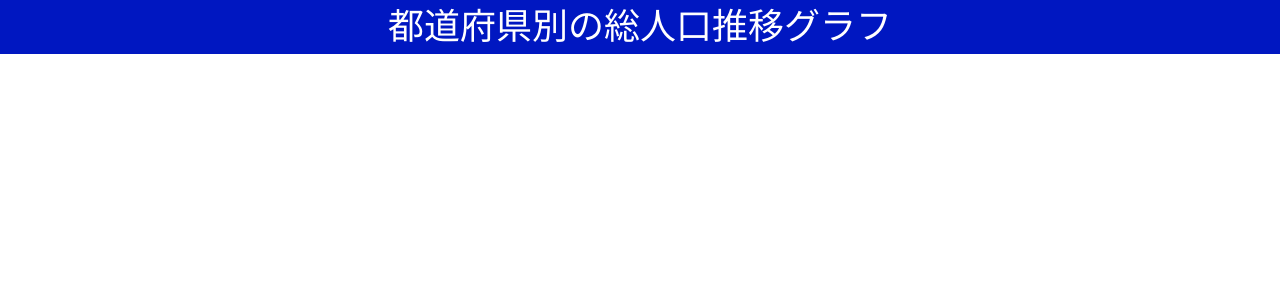
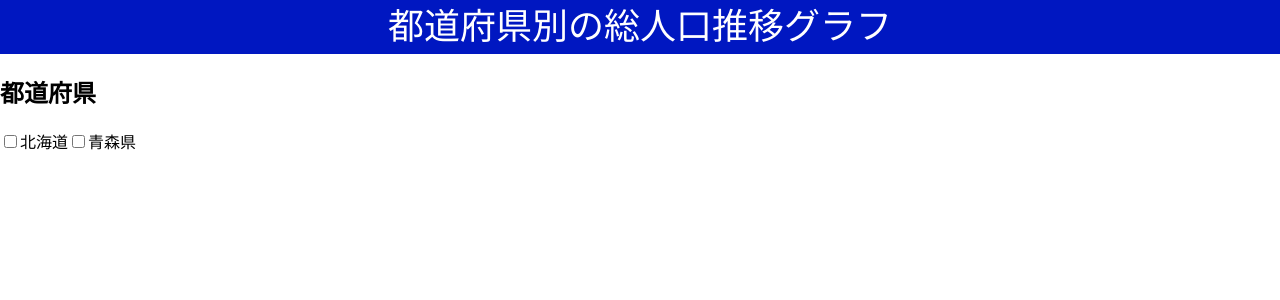
Before and after one commit to shokixxx/japan-population-graph, a React (Create React App) app: page / in a window 1280 px wide. Shown: the top 300 px of the page. Built offline with nearby package versions, Linux system fonts and the light colour scheme.

Commit message:
CheckBoxコンポネートを追加

```diff
--- a/src/App.tsx
+++ b/src/App.tsx
@@ -1,10 +1,20 @@
+import CheckBox from './components/CheckBox'
 import Header from './components/Header'
 
 const App = () => {
+  const prefectures = ['北海道', '青森県']
   return (
-    <div className="App">
-      <Header />
-    </div>
+    <>
+      <div className="App">
+        <Header />
+        <main>
+          <h2>都道府県</h2>
+          {prefectures.map((prefecture, index) => (
+            <CheckBox key={index} label={prefecture} />
+          ))}
+        </main>
+      </div>
+    </>
   )
 }
 
--- /dev/null
+++ b/src/components/CheckBox.tsx
@@ -0,0 +1,15 @@
+type CheckBoxProps = {
+  label: string
+}
+
+const CheckBox = (checkBoxProps: CheckBoxProps) => {
+  const { label } = checkBoxProps
+  return (
+    <label>
+      <input type="checkbox" value={label} />
+      {label}
+    </label>
+  )
+}
+
+export default CheckBox
```
